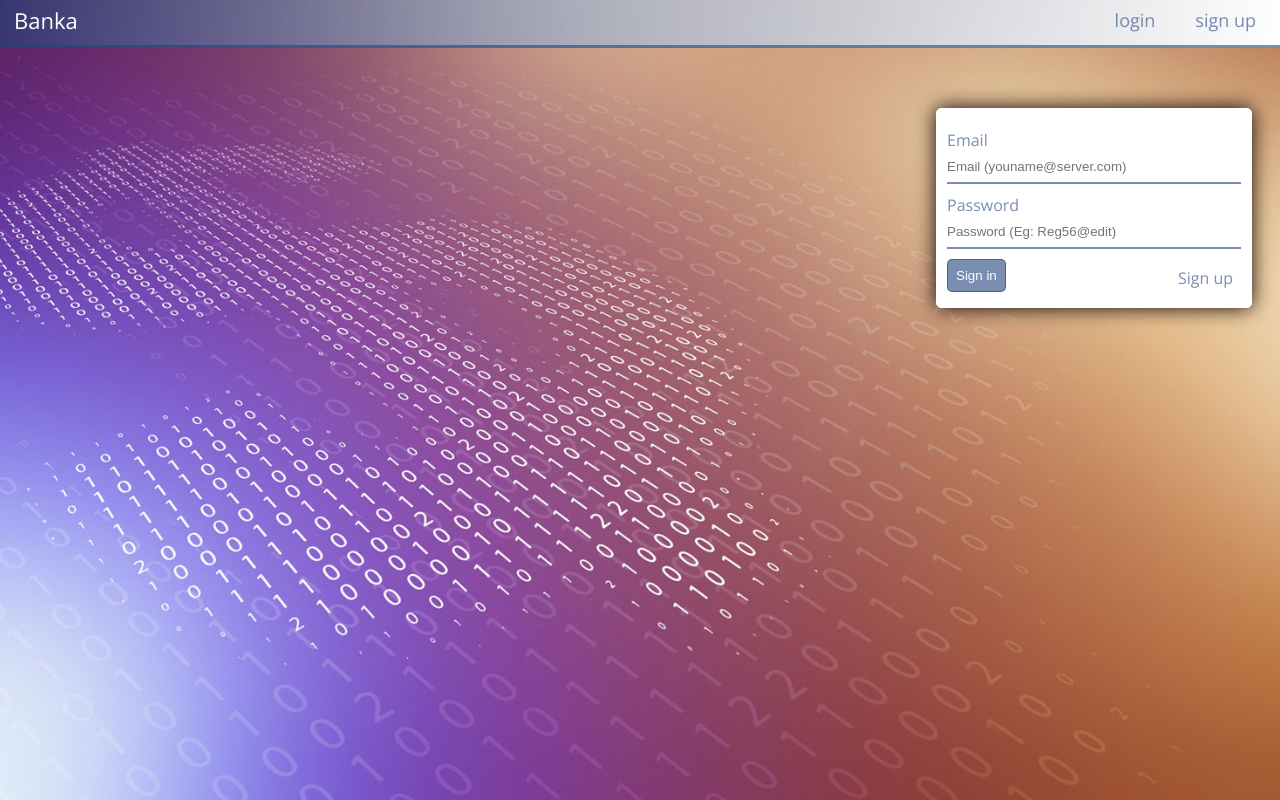
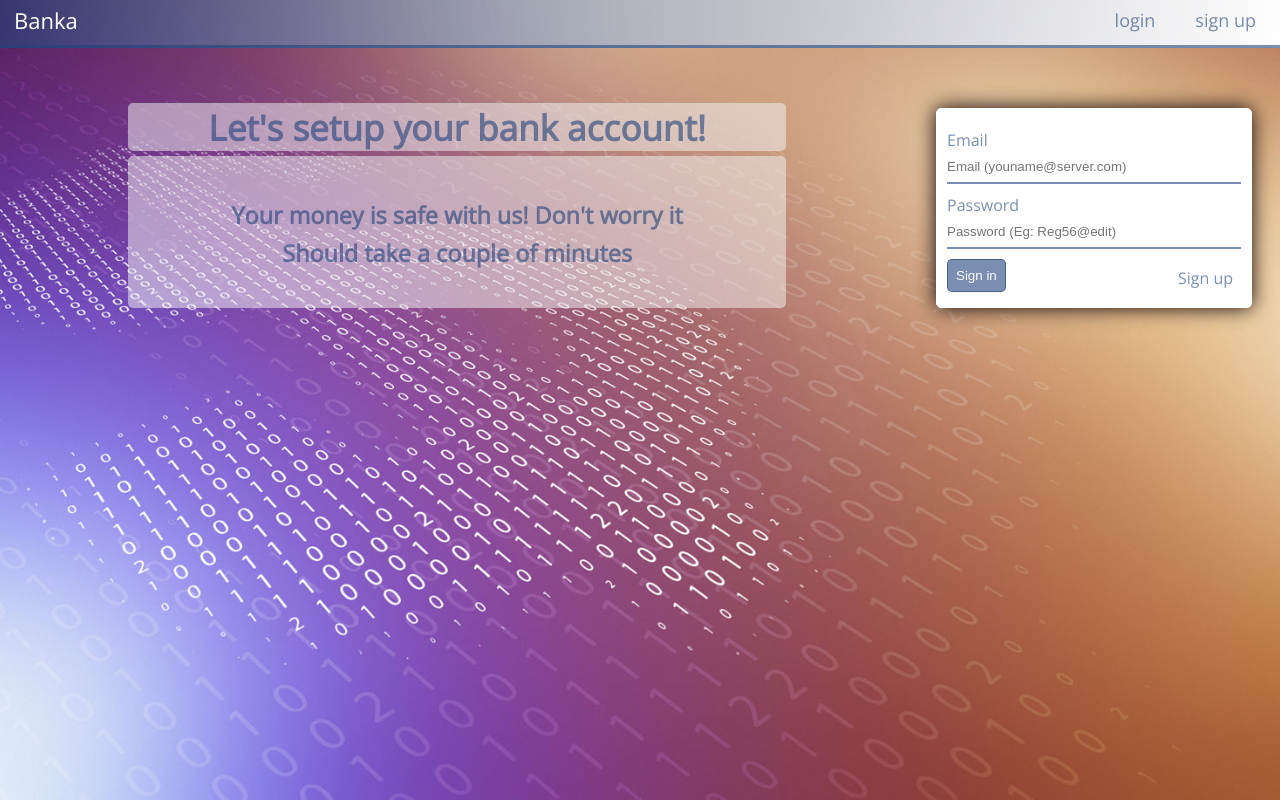
Before and after one commit to j4l13n/banka, a plain HTML site: page UI/html/login.html in a window 1280 px wide. Drawn offline with nearby package versions, Linux system fonts and the light colour scheme.

Commit message:
[bg #165377411] Add signin and signup caption

```diff
--- a/UI/css/style.css
+++ b/UI/css/style.css
@@ -12,6 +12,37 @@
         -o-background-size: cover;
         background-size: cover;
 
+    }
+
+    .about-sign {
+        float: left;
+        margin-left: 20px;
+        margin-top: 20px;
+        text-align: center;
+        width: 60%;
+    }
+
+    .about-title {
+        font-size: 30px;
+        color: rgb(32, 67, 124, 0.6);
+        margin-left: 100px;
+        background-color: #f1f1f185;
+        padding-left: 50px;
+        padding-right: 50px;
+        border-radius: 5px;
+    }
+
+    .about-body {
+        margin-top: -30px;
+        font-size: 24px;
+        color: rgb(32, 67, 124, 0.6);
+        margin-left: 100px;
+        background-color: #f1f1f185;
+        padding-left: 50px;
+        padding-right: 50px;
+        border-radius: 5px;
+        padding-top: 10px;
+        padding-bottom: 10px;
     }
 
     label {
@@ -480,6 +511,10 @@
         -o-background-size: cover;
         background-size: cover;
 
+    }
+
+    .about-sign {
+        display: none;
     }
 
     label {
@@ -951,6 +986,7 @@
     color: rgba(40, 106, 230, 0.281);
 }
 
+
 .main-nav {
     list-style-type: none;
     display: none;
@@ -1027,4 +1063,8 @@
         -webkit-box-shadow: 0 0 20px white;
         box-shadow: 0 0 20px rgb(14, 4, 4);
     }
+
+    .about-sign {
+        display: none;
+    }
 }
--- a/UI/html/login.html
+++ b/UI/html/login.html
@@ -23,6 +23,16 @@
             </li>
         </ul>
     </nav>
+    <div class="about-sign">
+        <div class="about-title">
+            <h3>Let's setup your bank account!</h3>
+        </div>
+        <div class="about-body">
+            <h3>
+            <small>Your money is safe with us! Don't worry it</small><br />
+            <small>Should take a couple of minutes</small></h3>
+        </div>
+    </div>
     <div class="column-4-sign">
         <form method="get" id="login">
             <div class="group">
```
Also changed, not shown: UI/html/signup.html (+10 -0 lines).
